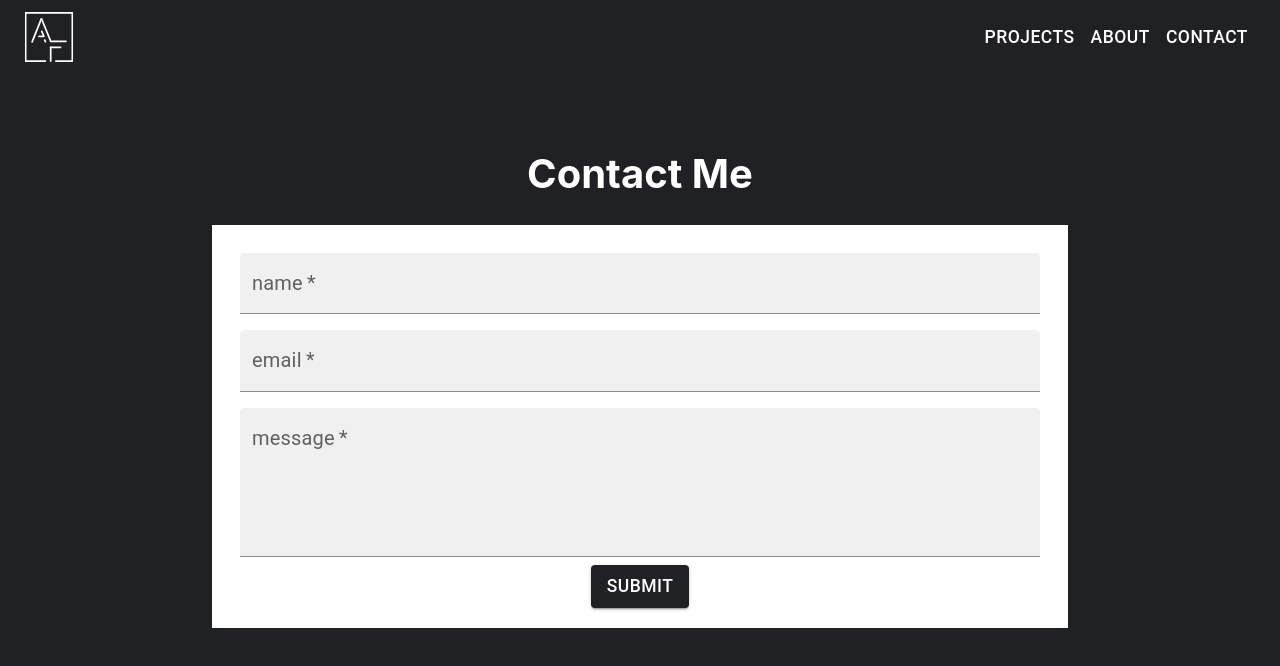
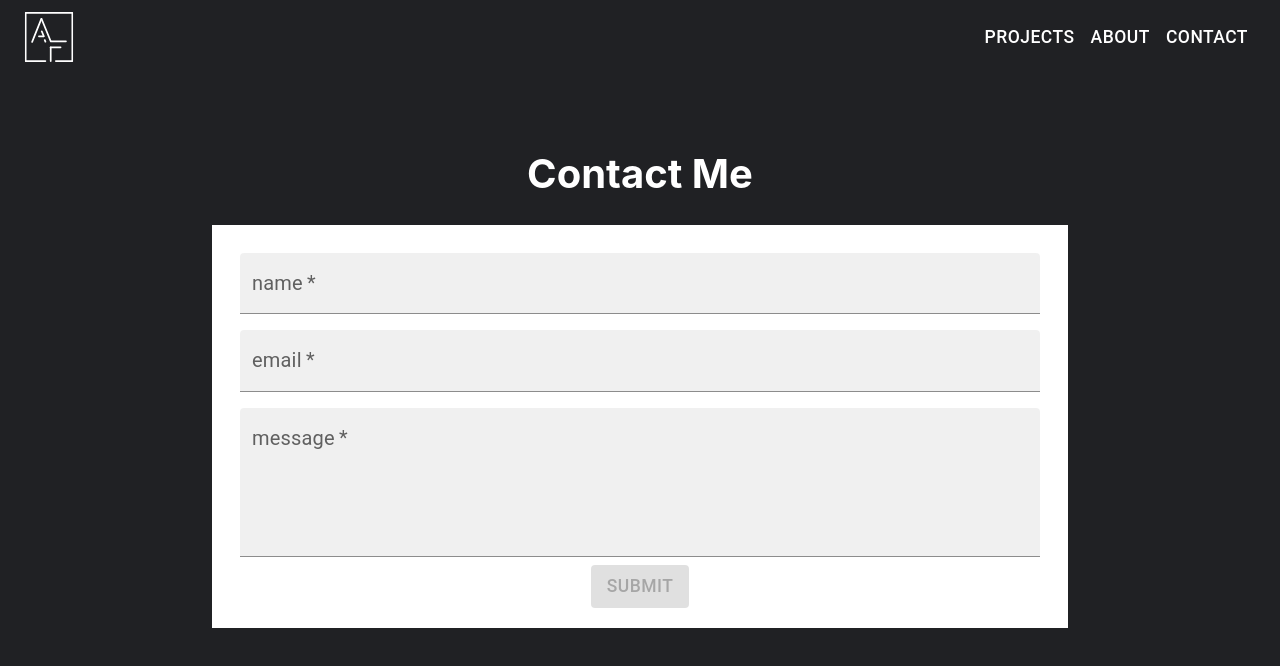
Before and after one commit to alexfotopoulos/personal-site, a Next.js app: page /contact in a window 1280 px wide. Shown: the top 666 px of the page. Built offline with nearby package versions, Linux system fonts and the light colour scheme.

Commit message:
disable form submit if inputs are blank

```diff
--- a/components/contactPage/ContactForm.js
+++ b/components/contactPage/ContactForm.js
@@ -1,5 +1,4 @@
-// import { useRef } from "react";
-import { useState } from "react";
+import { useState, useEffect } from "react";
 import { useRouter } from "next/router";
 import ContactFormInput from "./ContactFormInput";
 import ContactFormSubmitButton from "./ContactFormSubmitButton";
@@ -11,10 +10,9 @@ export default function ContactForm() {
     const router = useRouter();
 
     //initialize state for inputs
-    const [name, setName] = useState();
-    const [email, setEmail] = useState();
-    const [message, setMessage] = useState();
-
+    const [name, setName] = useState("");
+    const [email, setEmail] = useState("");
+    const [message, setMessage] = useState("");
     //functions to track changes to inputs and store in state
     function handleChangeName(newName) {
         setName(newName);
@@ -25,6 +23,17 @@ export default function ContactForm() {
     function handleChangeMessage(newMessage) {
         setMessage(newMessage);
     };
+
+    //initialize state for valid submission
+    const [submitDisabled, setSubmitDisabled] = useState(true);
+
+    useEffect(() => {
+        if (name.trim().length > 0 && email.trim().length > 0 && message.trim().length > 0) {
+            setSubmitDisabled(false);
+        } else {
+            setSubmitDisabled(true);
+        };
+    }, [name, email, message]);
 
     //function to handle submission
     function handleSubmit() {
@@ -37,9 +46,9 @@ export default function ContactForm() {
     return (
         <form className={styles.contactForm} onSubmit={handleSubmit}>
             <ContactFormInput value={name} onChange={handleChangeName} label="name" multiLine={false} />
-            <ContactFormInput value={email} onChange={handleChangeEmail}label="email" multiLine={false} />
-            <ContactFormInput value={message} onChange={handleChangeMessage}label="message" multiLine={true} />
-            <ContactFormSubmitButton onClick={handleSubmit} />
+            <ContactFormInput value={email} onChange={handleChangeEmail} label="email" multiLine={false} />
+            <ContactFormInput value={message} onChange={handleChangeMessage} label="message" multiLine={true} />
+            <ContactFormSubmitButton disabled={submitDisabled} onClick={handleSubmit} />
         </form>
     );
 };
--- a/components/contactPage/ContactFormSubmitButton.js
+++ b/components/contactPage/ContactFormSubmitButton.js
@@ -11,7 +11,7 @@ export default function ContactFormSubmitButton(props) {
 
     return (
         <Stack spacing={2} direction="row">
-            <Button onClick={handleClick} variant="contained" sx={{ "&:hover": { backgroundColor: "#ecb365" }, backgroundColor: "#202124", mt: 2 }}>Submit</Button>
+            <Button onClick={handleClick} variant="contained" sx={{ "&:hover": { backgroundColor: "#ecb365" }, backgroundColor: "#202124", mt: 2 }} disabled={props.disabled}>Submit</Button>
         </Stack>
     );
 };
--- a/pages/about.js
+++ b/pages/about.js
@@ -1,6 +1,3 @@
-import Image from "next/image";
-import me from "../public/images/copePic.jpg";
-
 export default function AboutPage() {
 
     return (
@@ -20,6 +17,7 @@ export default function AboutPage() {
 
                 <p>
                 While I enjoyed success in my professional life, my work wasn’t fulfilling, and I knew I needed a change. In 2020, I decided to leave my career behind and forge a new professional life for myself, turning my interest in web development into a career. For the last year+, I've been learning all about coding, how the internet works, and the ins-and-outs of web development. My primary focus has been working with React and, more recently, NextJS. As a self-taught developer, I’ve taken numerous online courses, including:
+                </p>
                 <ul>
                     <li><a target="_blank" href="https://www.edx.org/course/introduction-computer-science-harvardx-cs50x">HarvardX CS50's Introduction to Computer Science</a></li>
                     <li><a target="_blank" href="https://www.udemy.com/course/the-web-developer-bootcamp/">The Web Developer Bootcamp 2022</a></li>
@@ -29,7 +27,6 @@ export default function AboutPage() {
                     <li><a target="_blank" href="https://www.udemy.com/course/js-algorithms-and-data-structures-masterclass/">JavaScript Algorithms and Data Structures Masterclass</a></li>
                     <li><a target="_blank" href="https://www.udemy.com/course/git-and-github-bootcamp/">The Git & Github Bootcamp</a></li>
                 </ul>
-                </p>
             </div>
             <div>
 
```
